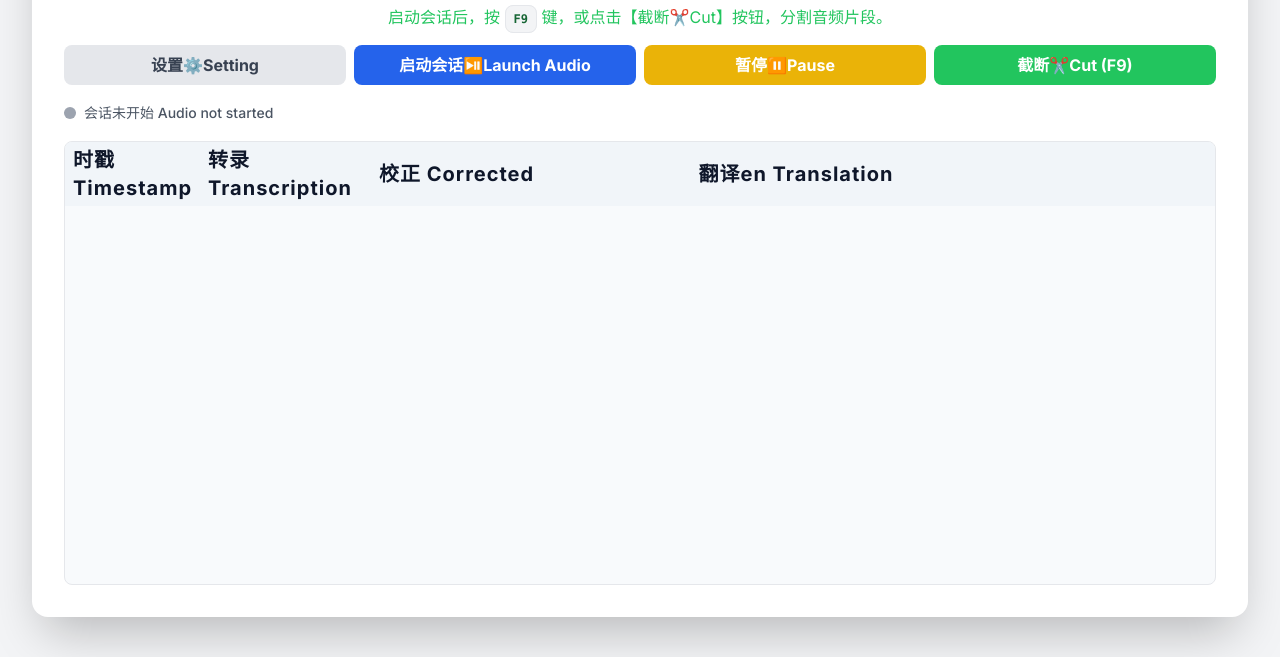
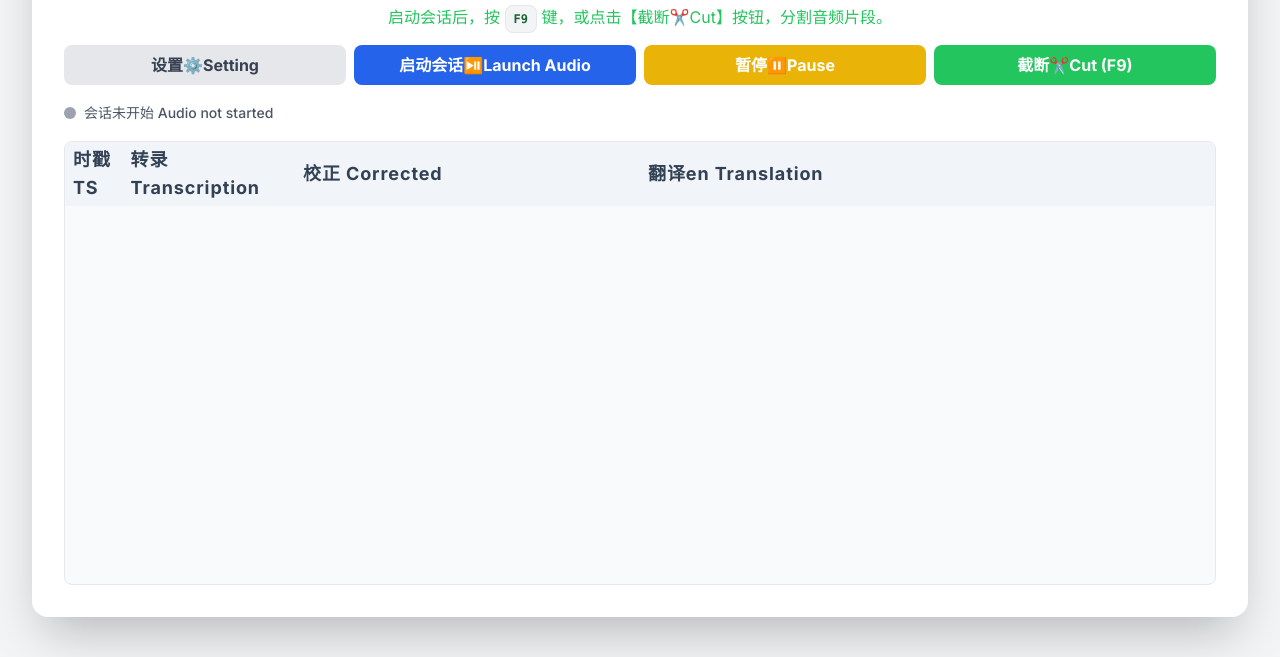
Before and after one commit to Ben11029/Transcribe, a plain HTML site: page index.html in a window 1280 px wide. Shown: the part 143-800 px from the top of the page. Drawn offline with nearby package versions, Linux system fonts and the light colour scheme.

Commit message:
Update index.html

```diff
--- a/index.html
+++ b/index.html
@@ -86,10 +86,10 @@
                 <table class="min-w-full">
                     <thead class="bg-slate-100 sticky top-0 z-10">
                         <tr>
-                            <th scope="col" class="py-1 px-2 text-left text-xl font-bold text-slate-900 tracking-wider" style="width: 5%;">时戳 Timestamp</th>
-                            <th scope="col" class="py-1 px-2 text-left text-xl font-bold text-slate-900 tracking-wider" style="width: 15%;">转录 Transcription</th>
-                            <th scope="col" class="py-1 px-2 text-left text-xl font-bold text-slate-900 tracking-wider" style="width: 30%;">校正 Corrected</th>
-                            <th scope="col" class="py-1 px-2 text-left text-xl font-bold text-slate-900 tracking-wider" style="width: 50%;">翻译en Translation</th>
+                            <th scope="col" class="py-1 px-2 text-left text-lg font-bold text-slate-700 tracking-wider" style="width: 5%;">时戳 TS</th>
+                            <th scope="col" class="py-1 px-2 text-left text-lg font-bold text-slate-700 tracking-wider" style="width: 15%;">转录 Transcription</th>
+                            <th scope="col" class="py-1 px-2 text-left text-lg font-bold text-slate-700 tracking-wider" style="width: 30%;">校正 Corrected</th>
+                            <th scope="col" class="py-1 px-2 text-left text-lg font-bold text-slate-700 tracking-wider" style="width: 50%;">翻译en Translation</th>
                         </tr>
                     </thead>
                     <tbody id="resultsTableBody" class="bg-white divide-y divide-gray-200">
```
